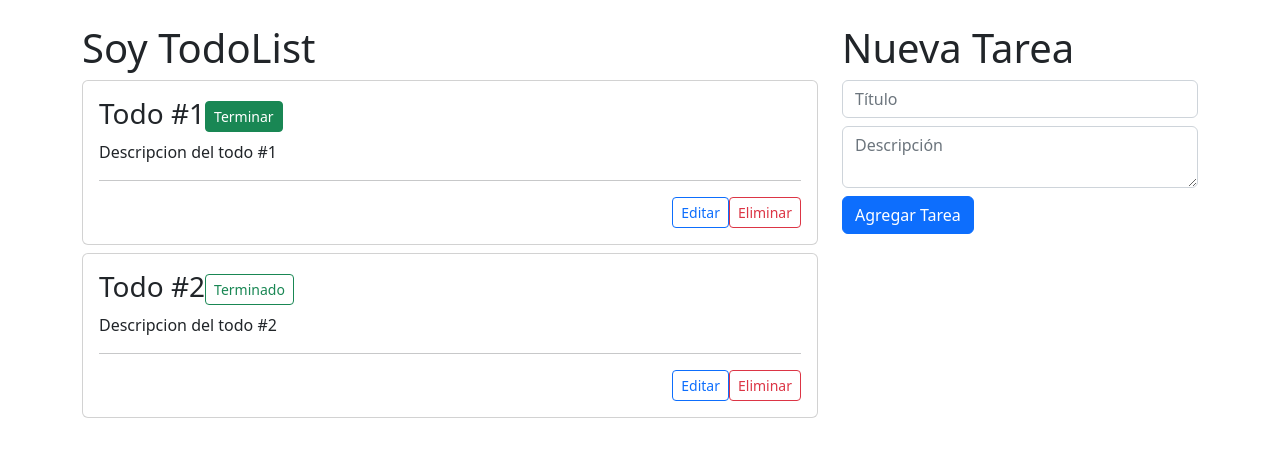
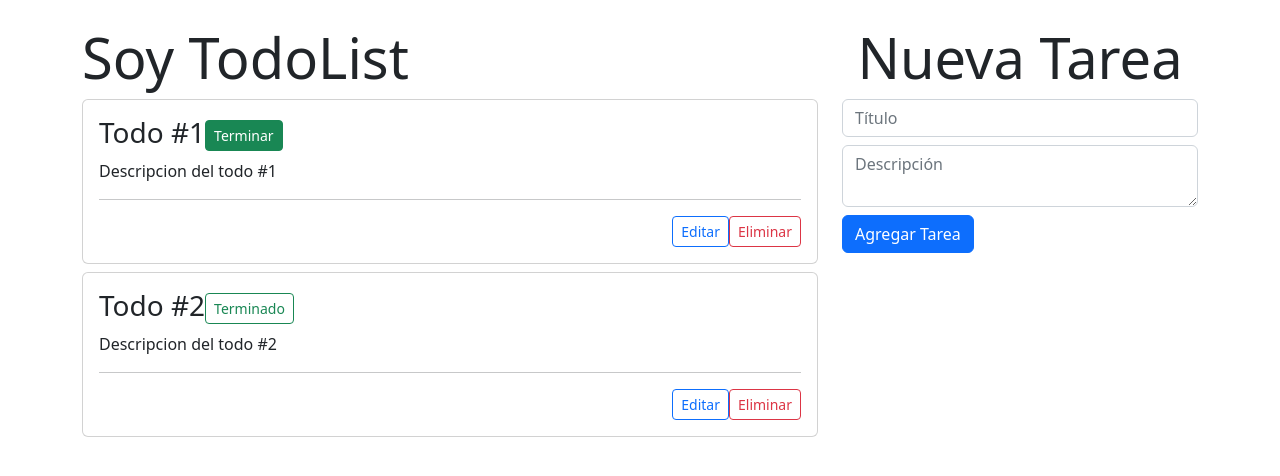
Before and after one commit to fabnupi23/todo-v2-app, a React (Create React App) app: page / in a window 1280 px wide. Shown: the top 476 px of the page. Built offline with nearby package versions, Linux system fonts and the light colour scheme.

Commit message:
cambiando estilos de los títulos

```diff
--- a/src/components/TodoForm.js
+++ b/src/components/TodoForm.js
@@ -67,7 +67,7 @@ function TodoForm({ todoAdd, todoEdit, todoUpdate, setTodoEdit }) {
 
   return (
     <div >
-      <h1>{todoEdit ? 'Editar Tarea' : 'Nueva Tarea'}</h1>
+      <h2 className='text-center display-4'>{todoEdit ? 'Editar Tarea' : 'Nueva Tarea'}</h2>
 
       {
         todoEdit &&
--- a/src/components/TodoList.js
+++ b/src/components/TodoList.js
@@ -6,7 +6,7 @@ import { Todo } from './Todo';
 function TodoList({ todos, todoDelete, todoToogleCompleted, setTodoEdit }) {
   return (
     <div>
-      <h1 className="text-right">Soy TodoList</h1>
+      <h2 className="text-right display-4">Soy TodoList</h2>
 
       {
         todos.length === 0
```
